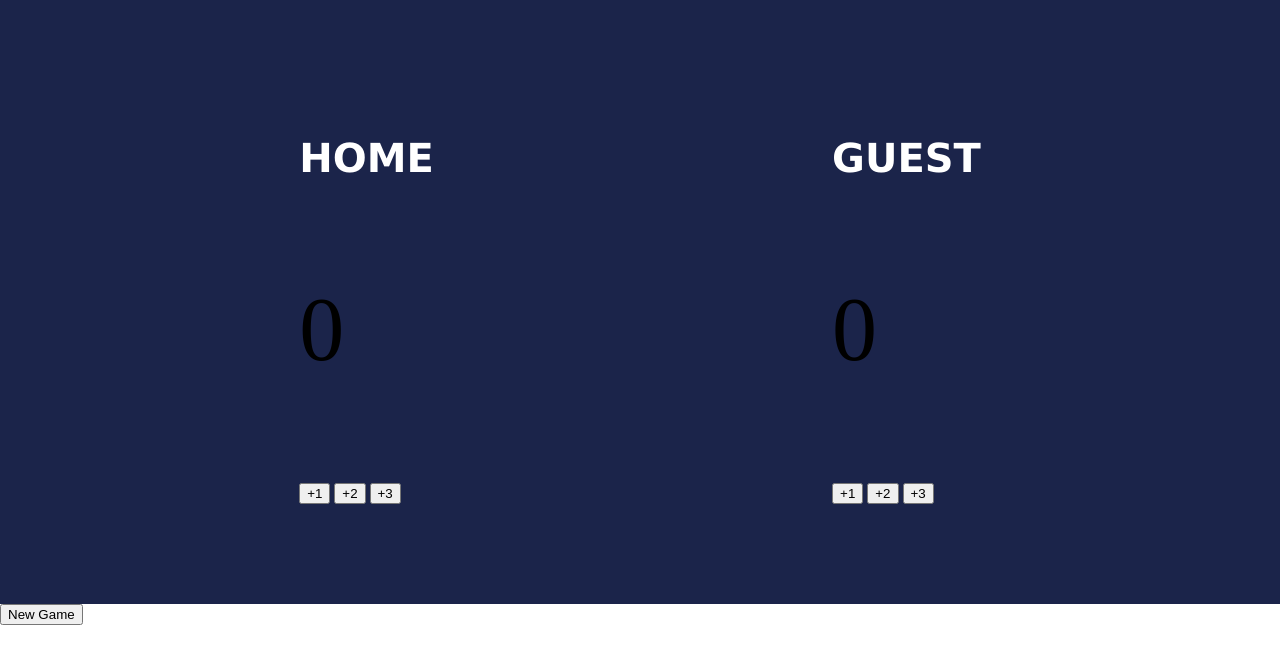
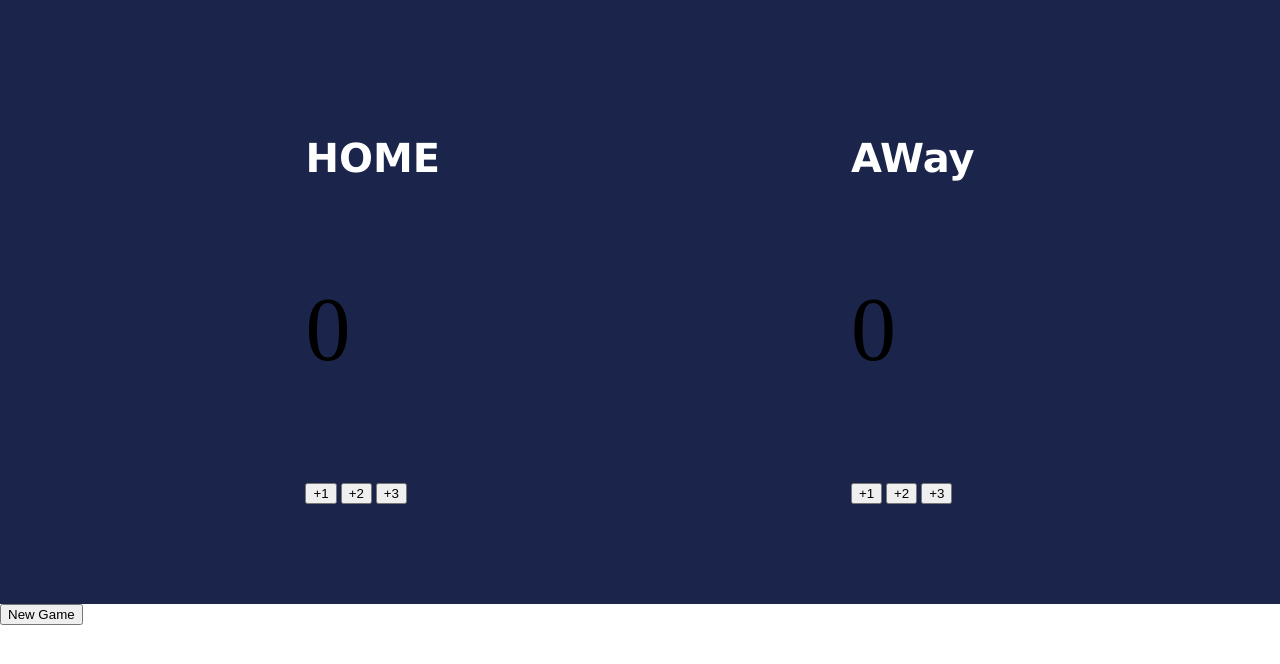
Before and after one commit to MeghaKeshri/scoreboard, a plain HTML site: page index.html in a window 1280 px wide. Drawn offline with Linux system fonts and the light colour scheme.

Commit message:
Update index.html
changed header3 from guest to away

```diff
--- a/index.html
+++ b/index.html
@@ -17,7 +17,7 @@
 
             </div>
             <div>
-                <h3 id="guest-title">GUEST</h3>
+                <h3 id="guest-title">AWay</h3>
                 <div>
                   <p id="g-score">
                     0
```
